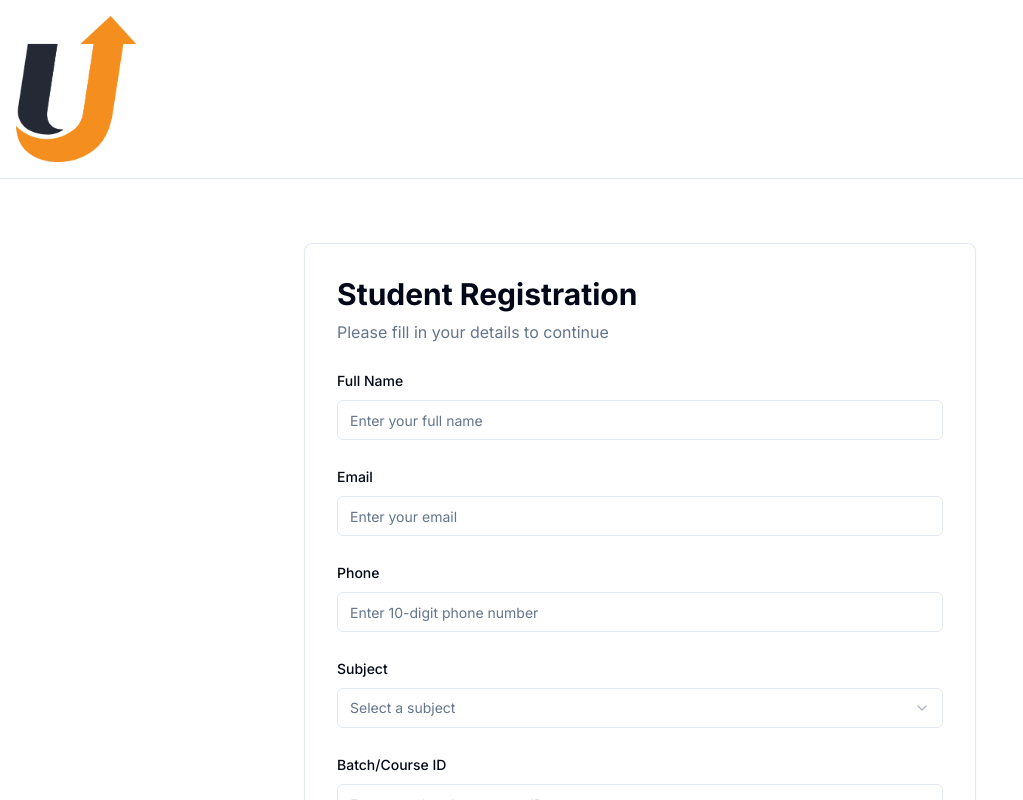
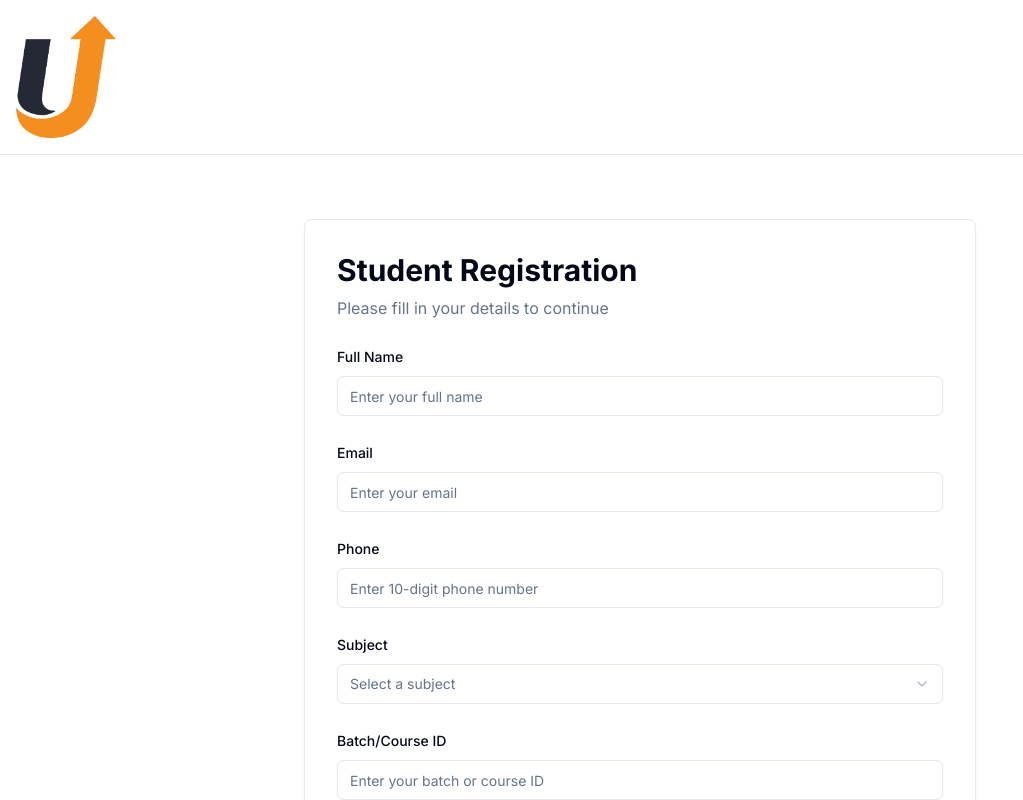
Before and after one commit to superadmin-create/ai-viva, a Next.js app: page / in a window 1280 px wide. Shown: the top 800 px of the page, without its empty margins (0-1023 px from the left). Built offline with nearby package versions, Linux system fonts and the light colour scheme.

Commit message:
Make logo smaller (100x30)

```diff
--- a/app/layout.tsx
+++ b/app/layout.tsx
@@ -24,8 +24,8 @@ export default function RootLayout({
               <Image
                 src="/logo.png"
                 alt="LeapUp Logo"
-                width={120}
-                height={36}
+                width={100}
+                height={30}
                 priority
                 className="h-auto"
               />
```
